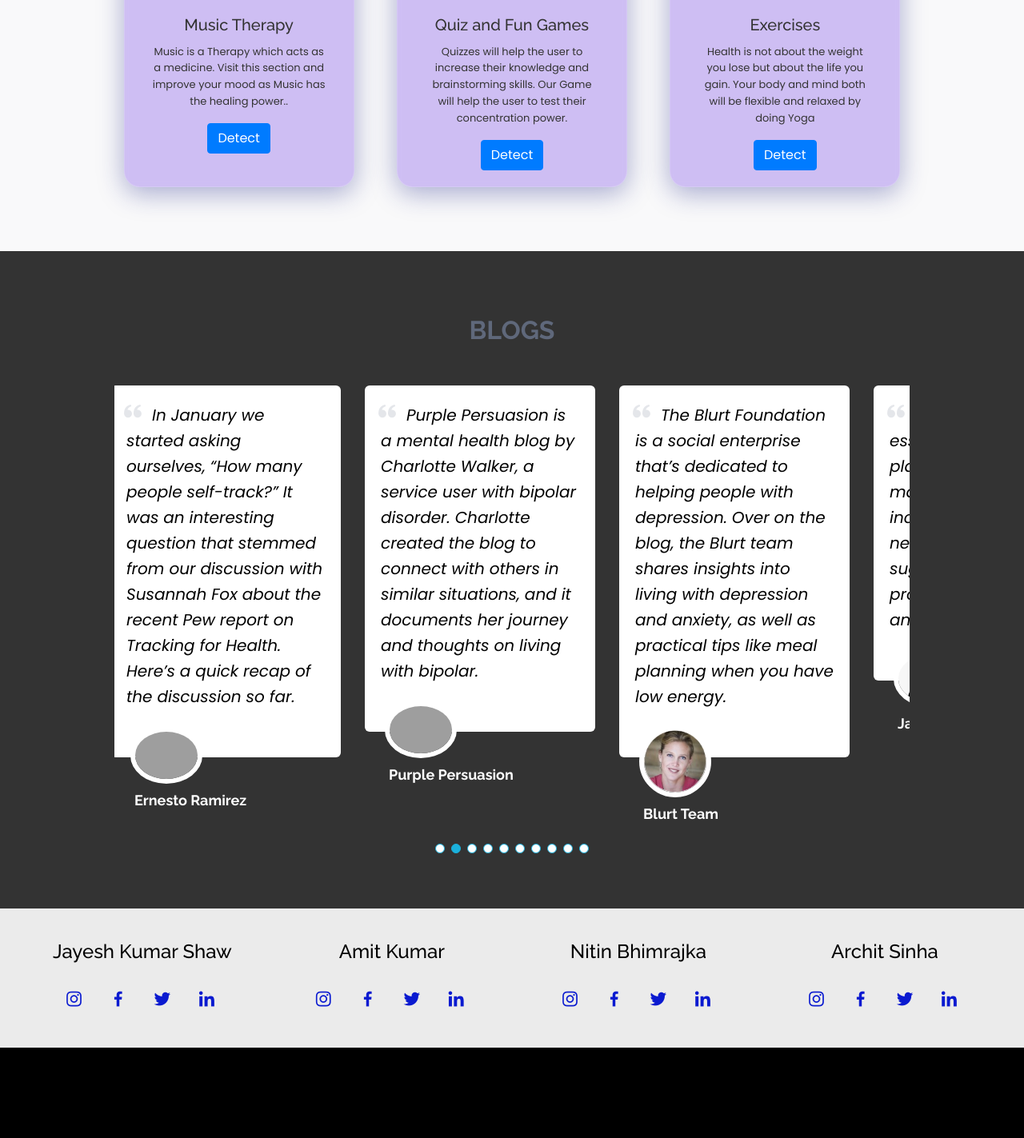
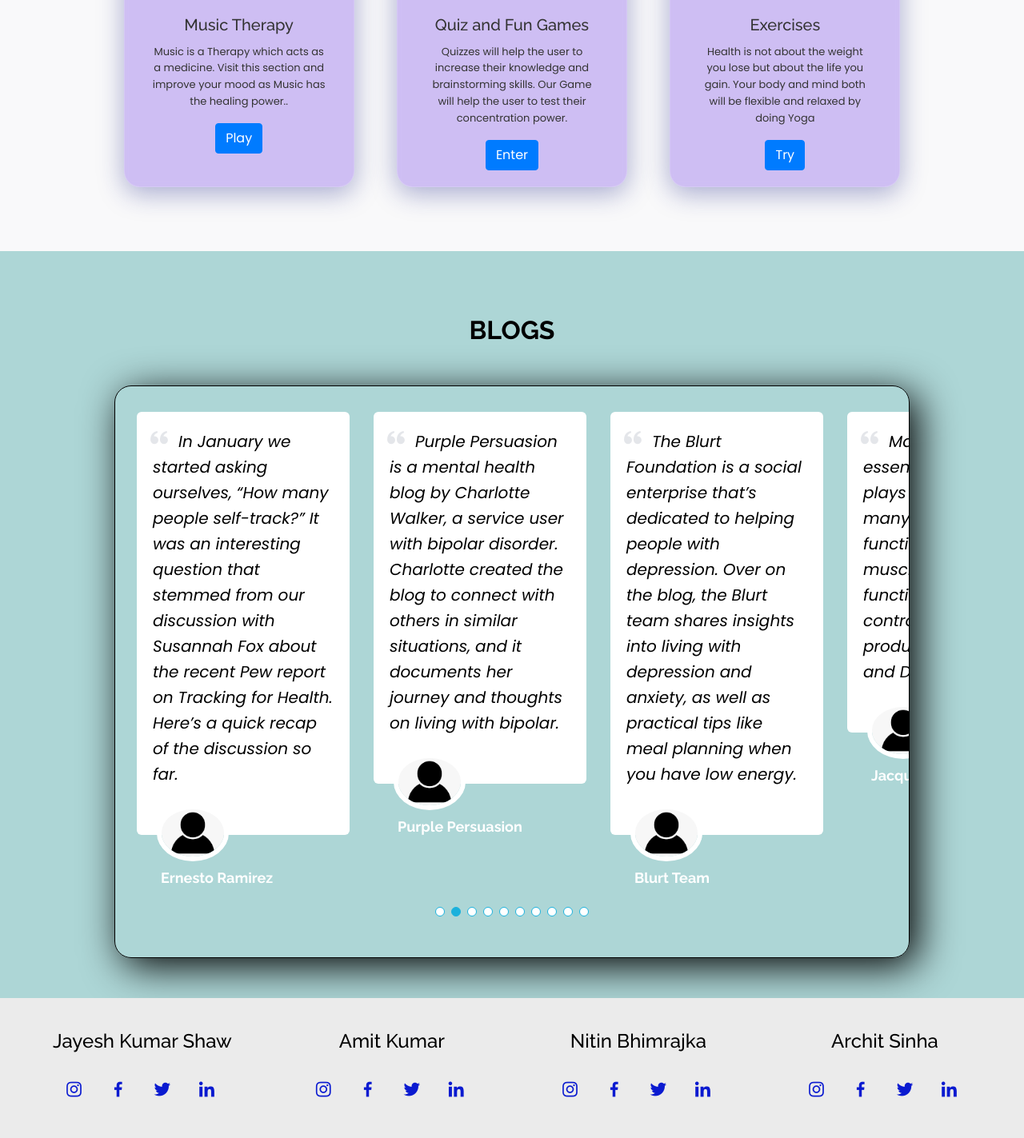
Before and after one commit to amitsvg/DiversionProject23, a Flask app: page / in a window 1280 px wide. Shown: the part 2361-3784 px from the top of the page at 80% size. Before the commit the page ends 3671 px from the top, so only its background shows below. Run offline with Flask 2, Linux system fonts and the light colour scheme; parts of the project's set-up code (start-up, migrations or seed data) failed here and were passed over; some libraries are stand-ins or nearby versions; grey boxes are pictures that could not be loaded.

Commit message:
keywords improoved, blogs design updated

```diff
--- a/static/assets/css/style.css
+++ b/static/assets/css/style.css
@@ -505,11 +505,11 @@ section {
 
 .section-title h2 {
   font-size: 32px;
-  font-weight: 700;
+  font-weight: 900;
   text-transform: uppercase;
   margin-bottom: 20px;
   padding-bottom: 0;
-  color: #5f687b;
+  color: #000;
   position: relative;
   z-index: 2;
 }
@@ -851,6 +851,11 @@ section {
 .testimonials .testimonials-carousel,
 .testimonials .testimonials-slider {
   overflow: hidden;
+    padding: 2rem;
+    /* width: 90vw; */
+    border: 1px solid black;
+    box-shadow: 10px 10px 50px #000;
+    border-radius: 21px;
 }
 
 .testimonials .testimonial-item {
--- a/templates/base.html
+++ b/templates/base.html
@@ -482,7 +482,7 @@
                 your mood as Music has
                 the
                 healing power..</p>
-              <a href="{{url_for('music')}}" class="btn btn-primary">Detect</a>
+              <a href="{{url_for('music')}}" class="btn btn-primary">Play</a>
             </div>
           </div>
 
@@ -494,7 +494,7 @@
                 skills. Our Game will help
                 the
                 user to test their concentration power.</p>
-              <a href="{{url_for('quizandgame')}}" class="btn btn-primary">Detect</a>
+              <a href="{{url_for('quizandgame')}}" class="btn btn-primary">Enter</a>
             </div>
           </div>
 
@@ -504,7 +504,7 @@
               <h5 class="card-title">Exercises</h5>
               <p class="card-text textc">Health is not about the weight you lose but about the life you gain.
                 Your body and mind both will be flexible and relaxed by doing Yoga</p>
-              <a href="{{url_for('exercises')}}" class="btn btn-primary">Detect</a>
+              <a href="{{url_for('exercises')}}" class="btn btn-primary">Try</a>
             </div>
           </div>
 
@@ -513,8 +513,8 @@
     </section><!-- End Services Section -->
 
     <!-- ======= Testimonials Section ======= -->
-    <section id="testimonials" class="testimonials ">
-      <div class="container">
+    <section id="testimonials" class="testimonials" style="background: #cffc;">
+      <div class=" container">
 
       <div class="section-title">
 
@@ -553,7 +553,7 @@
                   Health. Here’s a quick recap of the discussion so far.
 
                 </p>
-                  <img src="blogs/2.png" class="testimonial-img" alt="">
+                <img src="blogs/person.png" class="testimonial-img" alt="">
                 <h3 id="person-name">
                   Ernesto Ramirez</h3>
                 <!-- <h4>Ceo &amp; Founder</h4> -->
@@ -577,7 +577,7 @@
                   Charlotte created the blog to connect with others in similar situations, and it documents her
                   journey and thoughts on living with bipolar.
                 </p>
-                  <img src="blogs/3.png" class="testimonial-img" alt="">
+                <img src="blogs/person.png" class="testimonial-img" alt="">
                 <h3 id="person-name"> Purple Persuasion</h3>
                 <!-- <h4>Ceo &amp; Founder</h4> -->
               </div>
@@ -596,7 +596,7 @@
                   practical tips like meal planning when you have low energy.
 
                 </p>
-                  <img src="blogs/1.jpg" class="testimonial-img" alt="">
+                <img src="blogs/person.png" class="testimonial-img" alt="">
                 <h3 id="person-name">Blurt Team</h3>
                 <!-- <h4>Ceo &amp; Founder</h4> -->
               </div>
```
Lines whose indentation alone changed are shown as unchanged.
